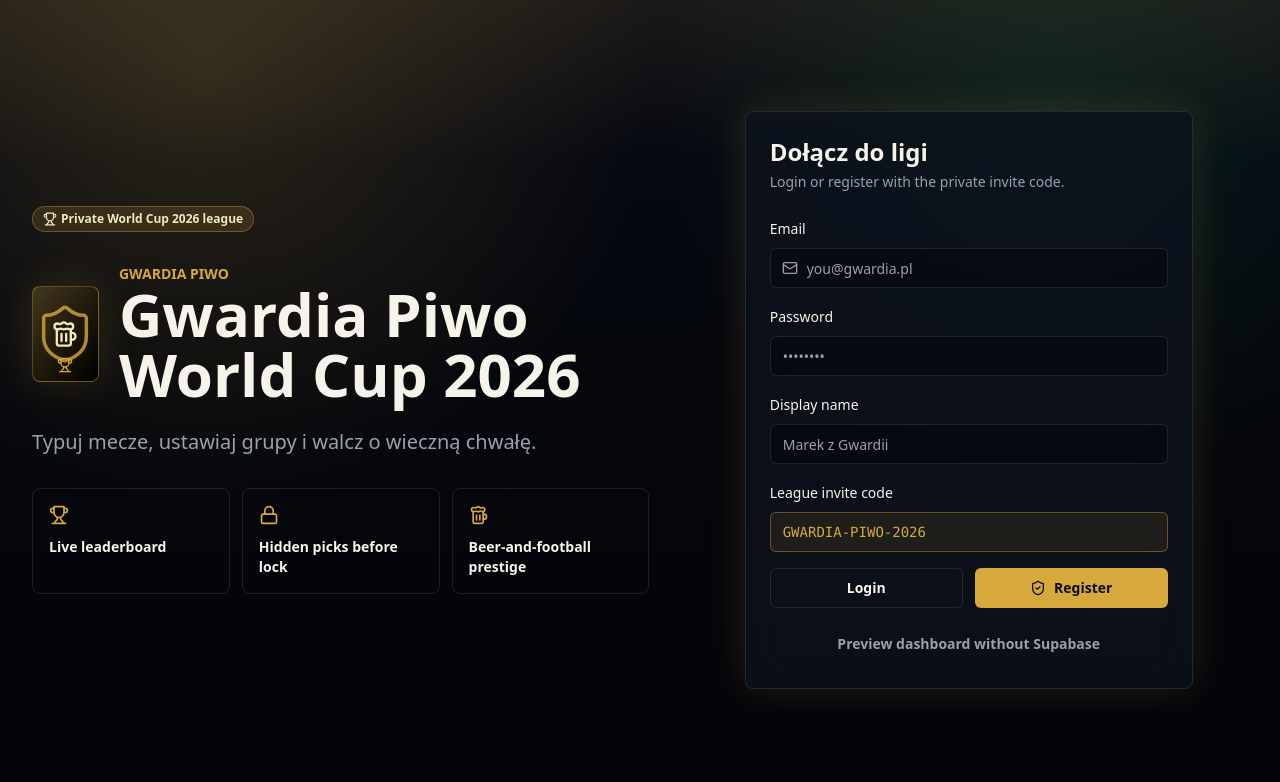
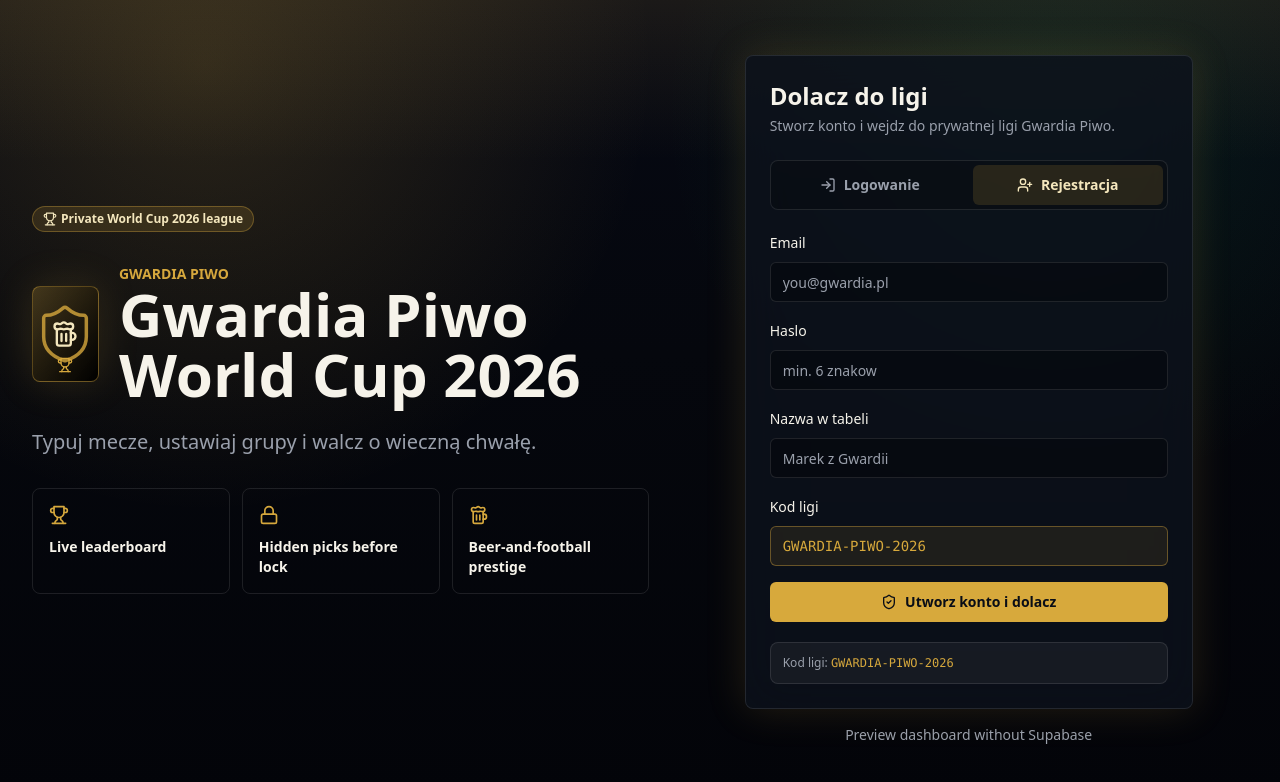
Before and after one commit to MCelinski/GwardiaFifa, a Next.js app: page / in a window 1280 px wide. Shown: the top 782 px of the page. Built offline with nearby package versions, Linux system fonts and the light colour scheme.

Commit message:
Improve auth screen clarity

```diff
--- a/app/page.tsx
+++ b/app/page.tsx
@@ -2,14 +2,11 @@
 
 import Link from "next/link";
 import { motion } from "framer-motion";
-import { Beer, Lock, Mail, ShieldCheck, Trophy } from "lucide-react";
+import { Beer, Lock, Trophy } from "lucide-react";
+import { AuthJoinCard } from "@/components/AuthJoinCard";
 import { league } from "@/lib/mock-data";
 import { GwardiaPiwoCrest } from "@/components/GwardiaPiwoCrest";
-import { Button } from "@/components/ui/button";
-import { Card, CardContent } from "@/components/ui/card";
-import { Input } from "@/components/ui/input";
 import { Badge } from "@/components/ui/badge";
-import { signInAction, signUpAction } from "@/app/actions/auth";
 
 export default function JoinLeaguePage() {
   return (
@@ -55,47 +52,10 @@
           animate={{ opacity: 1, y: 0 }}
           transition={{ delay: 0.1, duration: 0.5 }}
         >
-          <Card className="mx-auto max-w-md">
-            <CardContent className="p-6">
-              <div className="mb-6">
-                <h2 className="text-2xl font-bold">Dołącz do ligi</h2>
-                <p className="mt-1 text-sm text-muted-foreground">Login or register with the private invite code.</p>
-              </div>
-              <form className="space-y-4">
-                <label className="block space-y-2">
-                  <span className="text-sm font-medium">Email</span>
-                  <div className="relative">
-                    <Mail className="pointer-events-none absolute left-3 top-1/2 h-4 w-4 -translate-y-1/2 text-muted-foreground" />
-                    <Input className="pl-9" name="email" placeholder="you@gwardia.pl" type="email" />
-                  </div>
-                </label>
-                <label className="block space-y-2">
-                  <span className="text-sm font-medium">Password</span>
-                  <Input name="password" placeholder="••••••••" type="password" />
-                </label>
-                <label className="block space-y-2">
-                  <span className="text-sm font-medium">Display name</span>
-                  <Input name="displayName" placeholder="Marek z Gwardii" />
-                </label>
-                <label className="block space-y-2">
-                  <span className="text-sm font-medium">League invite code</span>
-                  <Input name="inviteCode" className="border-gold/40 bg-gold/10 font-mono text-primary" defaultValue={league.inviteCode} />
-                </label>
-                <div className="grid grid-cols-2 gap-3">
-                  <Button formAction={signInAction} variant="secondary">
-                    Login
-                  </Button>
-                  <Button formAction={signUpAction}>
-                    <ShieldCheck className="h-4 w-4" />
-                    Register
-                  </Button>
-                </div>
-                <Button asChild className="w-full" variant="ghost">
-                  <Link href="/dashboard">Preview dashboard without Supabase</Link>
-                </Button>
-              </form>
-            </CardContent>
-          </Card>
+          <AuthJoinCard />
+          <Link href="/dashboard" className="mx-auto mt-4 block max-w-md text-center text-sm text-muted-foreground hover:text-foam">
+            Preview dashboard without Supabase
+          </Link>
         </motion.div>
       </section>
     </main>
--- /dev/null
+++ b/components/AuthJoinCard.tsx
@@ -0,0 +1,103 @@
+"use client";
+
+import { useState } from "react";
+import { LogIn, ShieldCheck, UserPlus } from "lucide-react";
+import { signInAction, signUpAction } from "@/app/actions/auth";
+import { league } from "@/lib/mock-data";
+import { cn } from "@/lib/utils";
+import { Button } from "@/components/ui/button";
+import { Card, CardContent } from "@/components/ui/card";
+import { Input } from "@/components/ui/input";
+
+type Mode = "login" | "register";
+
+export function AuthJoinCard() {
+  const [mode, setMode] = useState<Mode>("register");
+  const isRegister = mode === "register";
+
+  return (
+    <Card className="mx-auto max-w-md">
+      <CardContent className="p-6">
+        <div className="mb-6">
+          <h2 className="text-2xl font-bold">{isRegister ? "Dolacz do ligi" : "Zaloguj sie"}</h2>
+          <p className="mt-1 text-sm text-muted-foreground">
+            {isRegister
+              ? "Stworz konto i wejdz do prywatnej ligi Gwardia Piwo."
+              : "Masz juz konto? Zaloguj sie i przejdz do swoich typow."}
+          </p>
+        </div>
+
+        <div className="mb-5 grid grid-cols-2 gap-2 rounded-lg border border-white/10 bg-black/20 p-1">
+          <button
+            type="button"
+            onClick={() => setMode("login")}
+            className={cn(
+              "flex h-10 items-center justify-center gap-2 rounded-md text-sm font-semibold text-muted-foreground transition",
+              mode === "login" && "bg-white/10 text-foam"
+            )}
+          >
+            <LogIn className="h-4 w-4" />
+            Logowanie
+          </button>
+          <button
+            type="button"
+            onClick={() => setMode("register")}
+            className={cn(
+              "flex h-10 items-center justify-center gap-2 rounded-md text-sm font-semibold text-muted-foreground transition",
+              mode === "register" && "bg-gold/15 text-foam"
+            )}
+          >
+            <UserPlus className="h-4 w-4" />
+            Rejestracja
+          </button>
+        </div>
+
+        <form className="space-y-4">
+          <label className="block space-y-2">
+            <span className="text-sm font-medium">Email</span>
+            <Input name="email" placeholder="you@gwardia.pl" type="email" required />
+          </label>
+
+          <label className="block space-y-2">
+            <span className="text-sm font-medium">Haslo</span>
+            <Input name="password" placeholder="min. 6 znakow" type="password" required minLength={6} />
+          </label>
+
+          {isRegister ? (
+            <>
+              <label className="block space-y-2">
+                <span className="text-sm font-medium">Nazwa w tabeli</span>
+                <Input name="displayName" placeholder="Marek z Gwardii" />
+              </label>
+              <label className="block space-y-2">
+                <span className="text-sm font-medium">Kod ligi</span>
+                <Input
+                  name="inviteCode"
+                  className="border-gold/40 bg-gold/10 font-mono text-primary"
+                  defaultValue={league.inviteCode}
+                  required
+                />
+              </label>
+              <Button formAction={signUpAction} className="w-full">
+                <ShieldCheck className="h-4 w-4" />
+                Utworz konto i dolacz
+              </Button>
+            </>
+          ) : (
+            <>
+              <input type="hidden" name="inviteCode" value={league.inviteCode} />
+              <Button formAction={signInAction} className="w-full">
+                <LogIn className="h-4 w-4" />
+                Zaloguj sie
+              </Button>
+            </>
+          )}
+        </form>
+
+        <div className="mt-5 rounded-lg border border-white/10 bg-white/5 p-3 text-xs text-muted-foreground">
+          Kod ligi: <span className="font-mono text-gold">{league.inviteCode}</span>
+        </div>
+      </CardContent>
+    </Card>
+  );
+}
```
